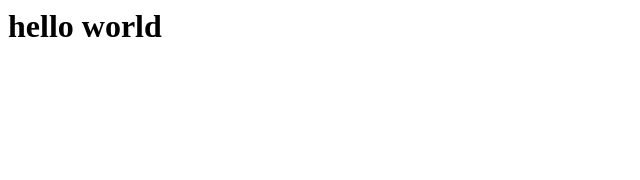
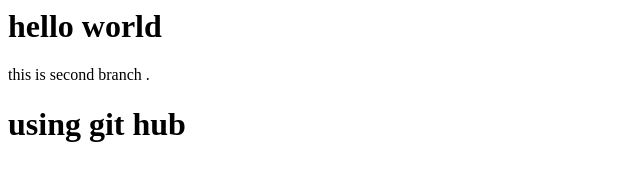
Before and after one commit to amarjit0786/project-demo, a plain HTML site: page index.html in a window 1280 px wide. Shown: the whole page, without its empty margins (0-640 px from the left). Drawn offline with Linux system fonts and the light colour scheme.

Commit message:
add new lines in projects

```diff
--- a/index.html
+++ b/index.html
@@ -1,3 +1,5 @@
 <h1>hello world</h1>
 
 <!-- Get-ChildItem -Force (used for display hidden all files. this command used for windows)-->
+ <p>this is second branch .</p>
+ <h1>using git hub</h1>
```
